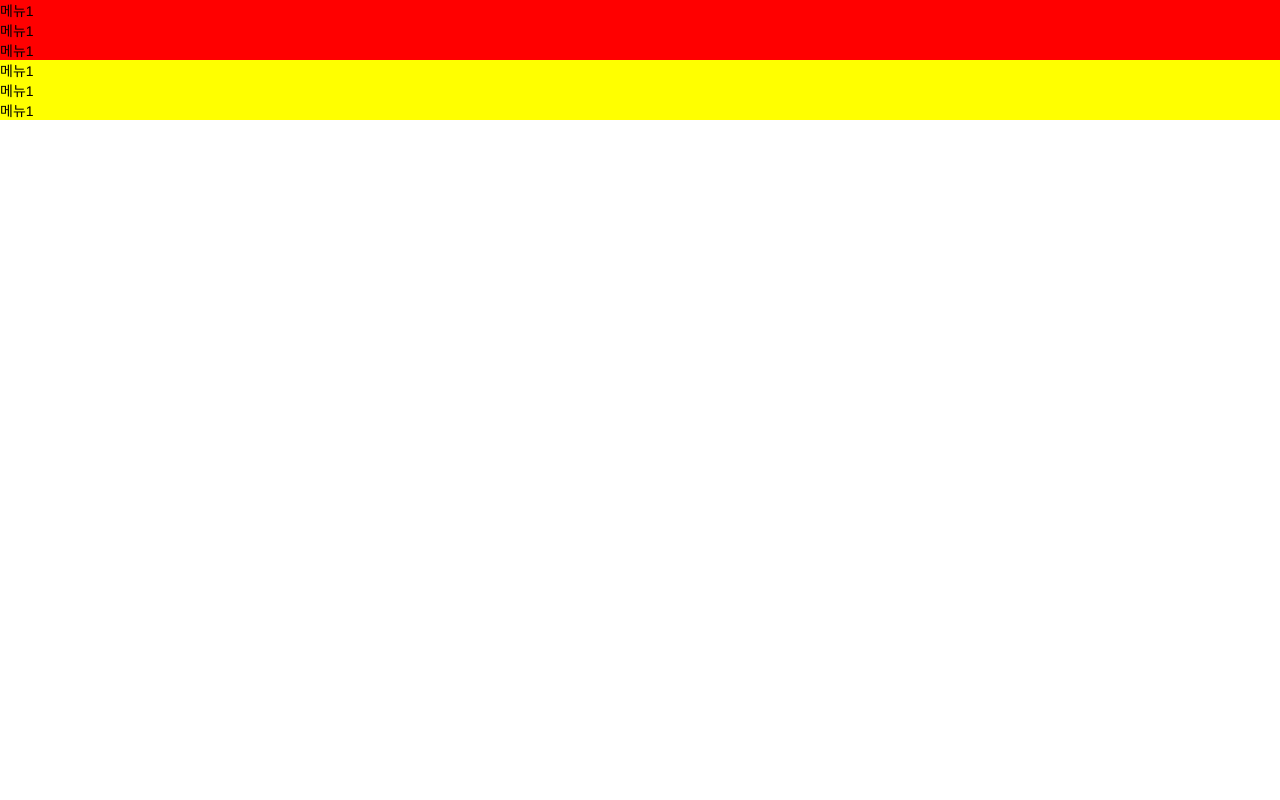
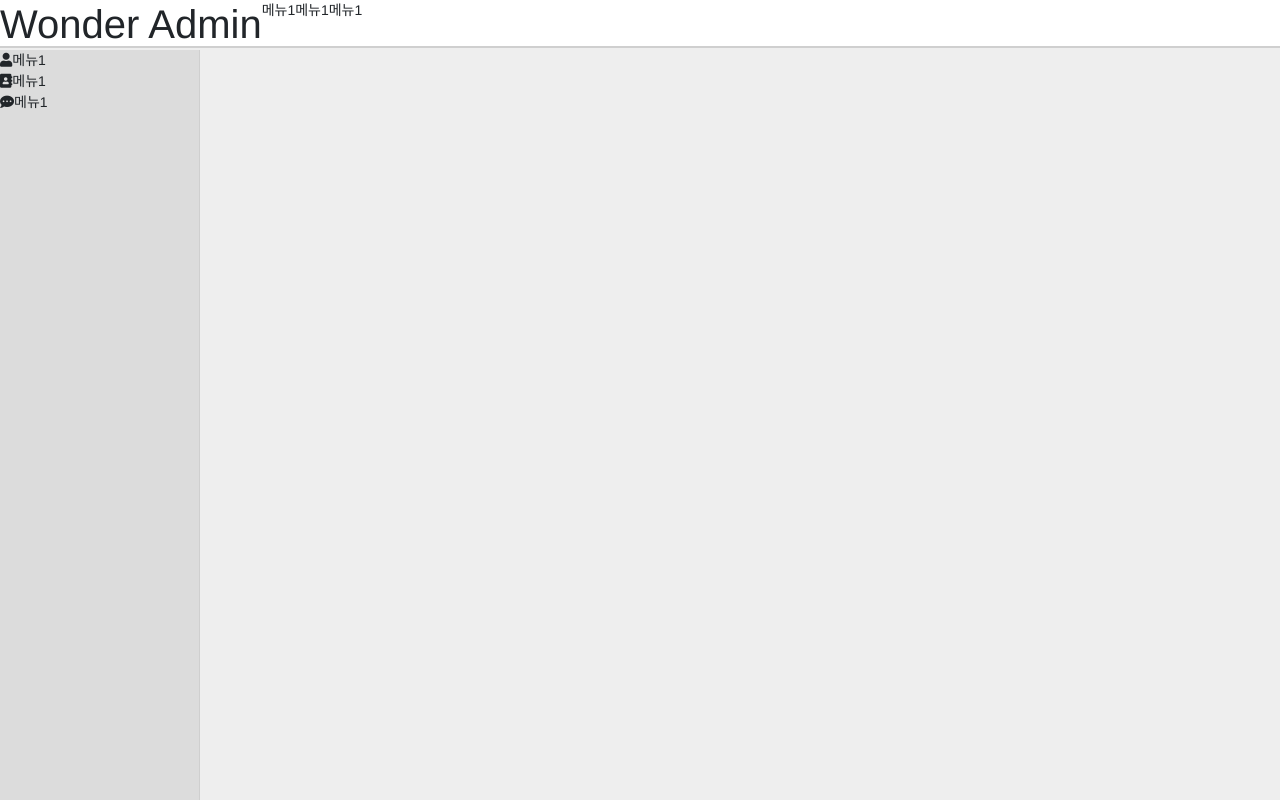
Before and after one commit to hanyYo/wonder_admin, a website: page public/src/index.html in a window 1280 px wide. Drawn offline with nearby package versions, Linux system fonts and the light colour scheme; files that its build step writes are made by us from their sources; files whose address does not match are found by name.

Commit message:
bootstarp

```diff
--- a/package.json
+++ b/package.json
@@ -24,5 +24,6 @@
     "gulp-sass": "^4.0.1",
     "gulp-uglify": "^3.0.0",
     "gulp-webserver": "^0.9.1"
-  }
+  },
+  "dependencies": {}
 }
--- a/public/src/index.html
+++ b/public/src/index.html
@@ -4,28 +4,52 @@
 <meta charset="UTF-8">
 <meta name="author" content="wemakeprice" />
 <meta name="viewport" content="width=device-width, initial-scale=1.0, maximum-scale=1.0, minimum-scale=1.0, user-scalable=no">
+
+<!-- jQuery -->
+<script src="https://code.jquery.com/jquery-3.3.1.min.js" integrity="sha256-FgpCb/KJQlLNfOu91ta32o/NMZxltwRo8QtmkMRdAu8=" crossorigin="anonymous"></script>
+
+<!-- fontAwesome -->
+<link rel="stylesheet" href="https://use.fontawesome.com/releases/v5.0.10/css/all.css" integrity="sha384-+d0P83n9kaQMCwj8F4RJB66tzIwOKmrdb46+porD/OvrJ+37WqIM7UoBtwHO6Nlg" crossorigin="anonymous">
+
+<!-- bootstrap -->
+<link rel="stylesheet" href="https://stackpath.bootstrapcdn.com/bootstrap/4.1.0/css/bootstrap.min.css" integrity="sha384-9gVQ4dYFwwWSjIDZnLEWnxCjeSWFphJiwGPXr1jddIhOegiu1FwO5qRGvFXOdJZ4" crossorigin="anonymous">
+<script src="https://code.jquery.com/jquery-3.3.1.slim.min.js" integrity="sha384-q8i/X+965DzO0rT7abK41JStQIAqVgRVzpbzo5smXKp4YfRvH+8abtTE1Pi6jizo" crossorigin="anonymous"></script>
+<script src="https://cdnjs.cloudflare.com/ajax/libs/popper.js/1.14.0/umd/popper.min.js" integrity="sha384-cs/chFZiN24E4KMATLdqdvsezGxaGsi4hLGOzlXwp5UZB1LY//20VyM2taTB4QvJ" crossorigin="anonymous"></script>
+<script src="https://stackpath.bootstrapcdn.com/bootstrap/4.1.0/js/bootstrap.min.js" integrity="sha384-uefMccjFJAIv6A+rW+L4AHf99KvxDjWSu1z9VI8SKNVmz4sk7buKt/6v9KI65qnm" crossorigin="anonymous"></script>
+
+<!-- custom -->
 <link rel="stylesheet" href="./css/style.css">
-<script src="./js/common.js"></script>
+<script src="./js/script.js"></script>
+
 <title>Wonder Admin</title>
 </head>
+
 <body>
   <div id="wrap">
-  <nav id="gnb">
+    <div class="gnb_wrap">
+      <h1 class="h1"><a href="">Wonder Admin</a></h1>
+      <nav class="gnb">
         <ul>
           <li><a href="">메뉴1</a></li>
           <li><a href="">메뉴1</a></li>
           <li><a href="">메뉴1</a></li>
         </ul>
       </nav>
-  <div id="container">
-    <nav id="lnb">
+    </div>
+    <div class="container">
+      <nav class="lnb">
         <ul>
-        <li><a href="">메뉴1</a></li>
-        <li><a href="">메뉴1</a></li>
-        <li><a href="">메뉴1</a></li>
+          <li><a href=""><i class="fas fa-user"></i>메뉴1</a></li>
+          <li><a href=""><i class="fas fa-address-book"></i>메뉴1</a></li>
+          <li><a href=""><i class="fas fa-comment-dots"></i>메뉴1</a></li>
         </ul>
       </nav>
-    <div id="content">
+      <div class="content">
+
+
+
+
+
 
       </div>
     </div>
--- a/public/src/scss/style.scss
+++ b/public/src/scss/style.scss
@@ -35,16 +35,27 @@ img{
   -webkit-tap-highlight-color: rgba(0,0,0,0);
   -webkit-tap-highlight-color: transparent;
 }
-
-body{
-  &.is_dim:after{
-    position:fixed;top:0;right:0;bottom:0;left:0;background:rgba(0,0,0,.5);content:'';z-index:10;
-  }
-}
-
+body{background:#eee;}
 
 //공통
 #wrap{
-  background:red;
-  #container{background:yellow;}
 }
+.gnb_wrap{
+  height:48px;border-bottom:2px solid #cfcfcf;overflow:hidden;background:#fff;
+  &:after{content:"";display:block;clear:both;}
+  .h1{float:left;}
+  .gnb{
+    float:left;
+    ul{
+      &:after{content:"";display:block;clear:both;}
+      li{float:left;}
+    }
+  }
+}
+.container{
+  padding:0;
+  .lnb{
+    position:fixed;left:0;top:50px;bottom:0;width:200px;border-right:1px solid #cfcfcf;background:#dcdcdc;
+  }
+  .content{margin-left:200px;}
+}
```
Also changed, not shown: public/dist/css/style.css, public/dist/index.html, public/dist/js/script.js (added), public/src/js/common.js (added). Lines whose indentation alone changed are shown as unchanged.
